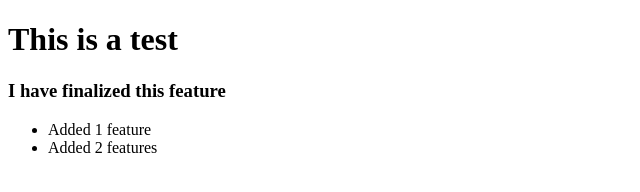
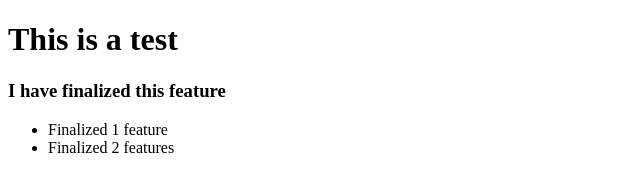
Before and after one commit to joel-johnson-2/git-testing, a plain HTML site: page index.html in a window 1280 px wide. Shown: the full height of the page, 0-640 px from the left. Drawn offline with Linux system fonts and the light colour scheme.

Commit message:
finalized 2 features

```diff
--- a/index.html
+++ b/index.html
@@ -14,8 +14,8 @@
     <h3>I have finalized this feature</h3>
 
     <ul>
-        <li>Added 1 feature</li>
-        <li>Added 2 features</li>
+        <li>Finalized 1 feature</li>
+        <li>Finalized 2 features</li>
     </ul>
 </body>
 
```
